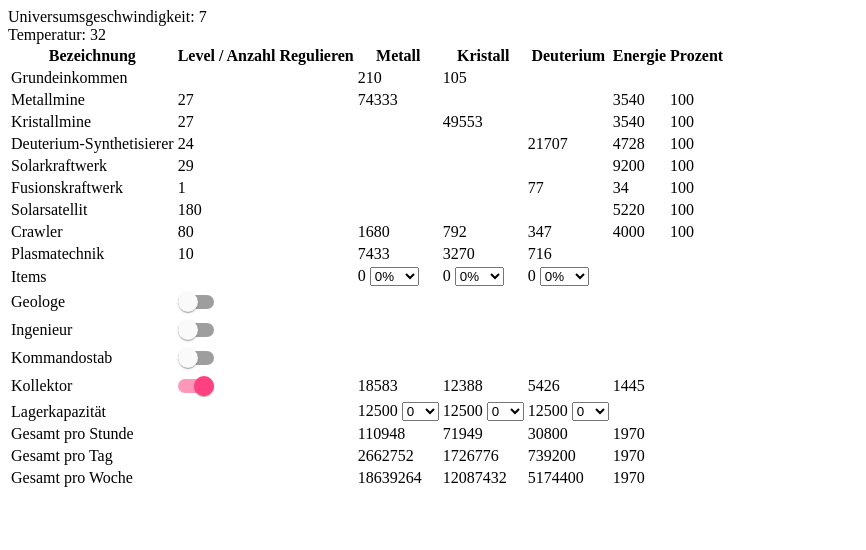
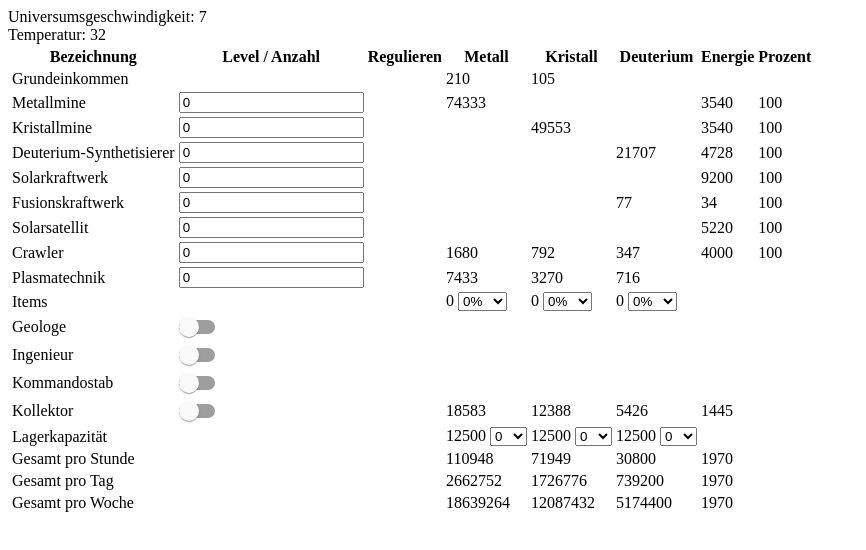
Before and after one commit to Daddelbob/ogame_calculator, an Angular app: page / in a window 1280 px wide. Shown: the top 550 px of the page, without its empty margins (0-866 px from the left). Built offline with nearby package versions, Linux system fonts and the light colour scheme.

Commit message:
feat(reactive form): replace form with reactive form

```diff
--- a/src/app/app.component.html
+++ b/src/app/app.component.html
@@ -1,5 +1,7 @@
 <div>Universumsgeschwindigkeit: {{ universeSpeed }}</div>
 <div>Temperatur: {{ temperature }}</div>
+<td class="example-form">
+  <form [formGroup]="resourceForm">
     <table>
       <tr>
         <th>Bezeichnung</th>
@@ -23,7 +25,9 @@
       </tr>
       <tr>
         <td>Metallmine</td>
-    <td>{{ metalMineLvl }}</td>
+        <td>
+          <input type="number" formControlName="metalMineLvlControl" />
+        </td>
         <td></td>
         <td>{{ metalMineProd }}</td>
         <td></td>
@@ -33,7 +37,7 @@
       </tr>
       <tr>
         <td>Kristallmine</td>
-    <td>{{ crystalMineLvl }}</td>
+        <td><input type="number" formControlName="crystalMineLvlControl" /></td>
         <td></td>
         <td></td>
         <td>{{ crystalMineProd }}</td>
@@ -43,7 +47,7 @@
       </tr>
       <tr>
         <td>Deuterium-Synthetisierer</td>
-    <td>{{ deuteriumSynthesizerLvl }}</td>
+        <td><input type="number" formControlName="crystalMineLvlControl" /></td>
         <td></td>
         <td></td>
         <td></td>
@@ -53,7 +57,7 @@
       </tr>
       <tr>
         <td>Solarkraftwerk</td>
-    <td>{{ solarPlantLvl }}</td>
+        <td><input type="number" formControlName="solarPlantLvlControl" /></td>
         <td></td>
         <td></td>
         <td></td>
@@ -63,7 +67,9 @@
       </tr>
       <tr>
         <td>Fusionskraftwerk</td>
-    <td>{{ fusionReactorLvl }}</td>
+        <td>
+          <input type="number" formControlName="fusionReactorLvlControl" />
+        </td>
         <td></td>
         <td></td>
         <td></td>
@@ -73,7 +79,9 @@
       </tr>
       <tr>
         <td>Solarsatellit</td>
-    <td>{{ solarSatellites }}</td>
+        <td>
+          <input type="number" formControlName="solarSatellitesAmountControl" />
+        </td>
         <td></td>
         <td></td>
         <td></td>
@@ -83,7 +91,9 @@
       </tr>
       <tr>
         <td>Crawler</td>
-    <td>{{ crawlers }}</td>
+        <td>
+          <input type="number" formControlName="crawlersAmountControl" />
+        </td>
         <td></td>
         <td>{{ crawlersMetalProd }}</td>
         <td>{{ crawlersCrystalProd }}</td>
@@ -93,7 +103,9 @@
       </tr>
       <tr>
         <td>Plasmatechnik</td>
-    <td>{{ plasmaTechnology }}</td>
+        <td>
+          <input type="number" formControlName="plasmaTechnologyLvlControl" />
+        </td>
         <td></td>
         <td>{{ plasmaTechnologyMetalProd }}</td>
         <td>{{ plasmaTechnologyCrystalProd }}</td>
@@ -107,8 +119,8 @@
         <td></td>
         <td>
           {{ itemMetalProd }}
-      <select [(ngModel)]="selectedItemMetal" (ngModelChange)="calculateStats()"
-        ><option [ngValue]="0">0%</option>
+          <select type="number" formControlName="selectedItemMetalControl"
+            ><option [ngValue]="0" selected="selected">0%</option>
             <option [ngValue]="10">10%</option>
             <option [ngValue]="20">20%</option>
             <option [ngValue]="30">30%</option></select
@@ -116,10 +128,8 @@
         </td>
         <td>
           {{ itemCrystalProd }}
-      <select
-        [(ngModel)]="selectedItemCrystal"
-        (ngModelChange)="calculateStats()"
-        ><option [ngValue]="0">0%</option>
+          <select type="number" formControlName="selectedItemCrystalControl"
+            ><option [ngValue]="0" selected="selected">0%</option>
             <option [ngValue]="10">10%</option>
             <option [ngValue]="20">20%</option>
             <option [ngValue]="30">30%</option></select
@@ -127,10 +137,8 @@
         </td>
         <td>
           {{ itemDeuteroiumProd }}
-      <select
-        [(ngModel)]="selectedItemDeuterium"
-        (ngModelChange)="calculateStats()"
-        ><option [ngValue]="0">0%</option>
+          <select type="number" formControlName="selectedItemDeuteriumControl"
+            ><option [ngValue]="0" selected="selected">0%</option>
             <option [ngValue]="10">10%</option>
             <option [ngValue]="20">20%</option>
             <option [ngValue]="30">30%</option></select
@@ -142,7 +150,9 @@
       <tr>
         <td>Geologe</td>
         <td>
-      <mat-slide-toggle [(ngModel)]="hasGeologist"></mat-slide-toggle>
+          <mat-slide-toggle
+            formControlName="hasGeologistControl"
+          ></mat-slide-toggle>
         </td>
         <td></td>
         <td>{{ hasGeologist ? geologistMetalProd : "" }}</td>
@@ -153,7 +163,11 @@
       </tr>
       <tr>
         <td>Ingenieur</td>
-    <td><mat-slide-toggle [(ngModel)]="hasEngineer"></mat-slide-toggle></td>
+        <td>
+          <mat-slide-toggle
+            formControlName="hasEngineerControl"
+          ></mat-slide-toggle>
+        </td>
         <td></td>
         <td></td>
         <td></td>
@@ -163,7 +177,11 @@
       </tr>
       <tr>
         <td>Kommandostab</td>
-    <td><mat-slide-toggle [(ngModel)]="hasCommando"></mat-slide-toggle></td>
+        <td>
+          <mat-slide-toggle
+            formControlName="hasCommandoControl"
+          ></mat-slide-toggle>
+        </td>
         <td></td>
         <td>{{ hasCommando ? commandoMetalProd : "" }}</td>
         <td>{{ hasCommando ? commandoCrystalProd : "" }}</td>
@@ -173,7 +191,11 @@
       </tr>
       <tr>
         <td>Kollektor</td>
-    <td><mat-slide-toggle [(ngModel)]="isCollector"></mat-slide-toggle></td>
+        <td>
+          <mat-slide-toggle
+            formControlName="isCollectorControl"
+          ></mat-slide-toggle>
+        </td>
         <td></td>
         <td>{{ isCollector ? collectorMetalProd : "" }}</td>
         <td>{{ isCollector ? collectorCrystalProd : "" }}</td>
@@ -187,29 +209,32 @@
         <td></td>
         <td>
           {{ metalDepotCapacity }}
-      <select [(ngModel)]="metalDepotLvl" (ngModelChange)="calculateStats()">
-        <option *ngFor="let item of arraySize25; let i = index" [ngValue]="i">{{
-          i
-        }}</option>
+          <select>
+            <option
+              *ngFor="let item of arraySize25; let i = index"
+              [ngValue]="i"
+              >{{ i }}</option
+            >
           </select>
         </td>
         <td>
           {{ crstalDepotCapacity }}
-      <select [(ngModel)]="crstalDepotLvl" (ngModelChange)="calculateStats()">
-        <option *ngFor="let item of arraySize25; let i = index" [ngValue]="i">{{
-          i
-        }}</option>
+          <select>
+            <option
+              *ngFor="let item of arraySize25; let i = index"
+              [ngValue]="i"
+              >{{ i }}</option
+            >
           </select>
         </td>
         <td>
           {{ deuteriumDepotCapacity }}
-      <select
-        [(ngModel)]="deuteriumDepotLvl"
-        (ngModelChange)="calculateStats()"
+          <select>
+            <option
+              *ngFor="let item of arraySize25; let i = index"
+              [ngValue]="i"
+              >{{ i }}</option
             >
-        <option *ngFor="let item of arraySize25; let i = index" [ngValue]="i">{{
-          i
-        }}</option>
           </select>
         </td>
         <td></td>
@@ -246,3 +271,5 @@
         <td></td>
       </tr>
     </table>
+  </form>
+</td>
--- a/src/app/app.component.ts
+++ b/src/app/app.component.ts
@@ -8,6 +8,7 @@ import { SolarSatellite } from "./utility/solarSatellite";
 import { Crawler } from "./utility/crawler";
 import { Officers } from "./utility/officers";
 import { ResourceDepot } from "./utility/resourceDepot";
+import { FormGroup, FormControl, FormBuilder } from "@angular/forms";
 
 @Component({
   selector: "ogc-root",
@@ -27,8 +28,8 @@ export class AppComponent implements OnInit, OnChanges {
   public hasEngineer: boolean = false;
   public engineerFactorEnergy: number = 10;
   public hasCommando: boolean = false;
-  public plasmaTechnology: number = 10;
-  public energyTechnology: number = 9;
+  public plasmaTechnologyLvl: number = 10;
+  public energyTechnologyLvl: number = 9;
   public arraySize25: number[] = Array.from(
     new Array(25),
     (val, index) => index
@@ -90,7 +91,7 @@ export class AppComponent implements OnInit, OnChanges {
   public fusionReactorLvl: number = 1;
   public fusionReactorPercentage: number = 100;
   public fusionReactorEnergyProd: number =
-    FusionReactor.production(this.fusionReactorLvl, this.energyTechnology) *
+    FusionReactor.production(this.fusionReactorLvl, this.energyTechnologyLvl) *
     (this.fusionReactorPercentage / 100);
   public fusionReactorDeuteriumConsumtion: number =
     FusionReactor.deuteriumConsumption(this.fusionReactorLvl) *
@@ -98,45 +99,47 @@ export class AppComponent implements OnInit, OnChanges {
     this.universeSpeed;
 
   // Solar Satellites Variables
-  public solarSatellites: number = 180;
+  public solarSatellitesAmount: number = 180;
   public solarSatellitesPercentage: number = 100;
   public solarSatellitesEnergyProd: number =
     SolarSatellite.production(this.temperature) *
-    this.solarSatellites *
+    this.solarSatellitesAmount *
     (this.solarSatellitesPercentage / 100);
 
   // Crawler Variables
-  public crawlers: number = 80;
+  public crawlersAmount: number = 80;
   public crawlersPercentage: number = 100;
   public crawlersMetalProd: number =
     Math.floor(this.metalMineProd * Crawler.metalProdFactor) *
     (this.isCollector ? 1 + Officers.collectorCrawlerProdFactor : 1) *
-    this.crawlers *
+    this.crawlersAmount *
     (this.crawlersPercentage / 100);
   public crawlersCrystalProd: number =
     Math.floor(
-      this.crystalMineProd * Crawler.crystalProdFactor * this.crawlers
+      this.crystalMineProd * Crawler.crystalProdFactor * this.crawlersAmount
     ) *
     (this.crawlersPercentage / 100);
   public crawlersDeuteriumProd: number =
     Math.floor(
       this.deuteriumSynthesizerProd *
         Crawler.deuteriumProdFactor *
-        this.crawlers
+        this.crawlersAmount
     ) *
     (this.crawlersPercentage / 100);
   public crawlersEnergyConsumtion: number =
-    this.crawlers * Crawler.energyConsumtion * (this.crawlersPercentage / 100);
+    this.crawlersAmount *
+    Crawler.energyConsumtion *
+    (this.crawlersPercentage / 100);
 
   //Plasma Technology Variables
   public plasmaTechnologyMetalProd: number = Math.floor(
-    this.metalMineProd * this.plasmaTechnology * 0.01
+    this.metalMineProd * this.plasmaTechnologyLvl * 0.01
   );
   public plasmaTechnologyCrystalProd: number = Math.floor(
-    this.crystalMineProd * this.plasmaTechnology * 0.0066
+    this.crystalMineProd * this.plasmaTechnologyLvl * 0.0066
   );
   public plasmaTechnologyDeuteriumProd: number = Math.floor(
-    this.deuteriumSynthesizerProd * this.plasmaTechnology * 0.0033
+    this.deuteriumSynthesizerProd * this.plasmaTechnologyLvl * 0.0033
   );
 
   // Items Variables
@@ -218,7 +221,39 @@ export class AppComponent implements OnInit, OnChanges {
   public totalDeuteriumProd: number = 0;
   public totalEnergyProd: number = 0;
 
-  constructor() {}
+  // Resources Form to interact with
+  public resourceForm: FormGroup;
+
+  constructor(private formBuilder: FormBuilder) {
+    this.reloadForm();
+
+    this.resourceForm.valueChanges.subscribe(changes => {
+      console.log(changes);
+      this.calculateStats();
+    });
+  }
+
+  reloadForm() {
+    this.resourceForm = this.formBuilder.group({
+      metalMineLvlControl: 0,
+      crystalMineLvlControl: 0,
+      deuteriumSynthesizerLvlControl: 0,
+      solarPlantLvlControl: 0,
+      fusionReactorLvlControl: 0,
+      solarSatellitesAmountControl: 0,
+      crawlersAmountControl: 0,
+      plasmaTechnologyLvlControl: 0,
+      // items
+      selectedItemMetalControl: 0,
+      selectedItemCrystalControl: 0,
+      selectedItemDeuteriumControl: 0,
+      // bonuses
+      hasGeologistControl: false,
+      hasEngineerControl: false,
+      hasCommandoControl: false,
+      isCollectorControl: false
+    });
+  }
 
   ngOnInit() {
     console.log("init");
@@ -226,7 +261,7 @@ export class AppComponent implements OnInit, OnChanges {
   }
 
   ngOnChanges(changes: SimpleChanges): void {
-    console.log("change");
+    console.log("change", changes);
     // this.calculateStats();
   }
 
@@ -320,7 +355,7 @@ export class AppComponent implements OnInit, OnChanges {
           (this.metalItem / 100) +
           this.baseIncomeMetal
       ) *
-        (100 + 1 * this.plasmaTechnology)) /
+        (100 + 1 * this.plasmaTechnologyLvl)) /
         100) *
       this.universeSpeed
     );
@@ -350,7 +385,7 @@ export class AppComponent implements OnInit, OnChanges {
     console.log(arr);
     console.log(removed);
     for (let i = 1; i < arr.length / 3; i++) {
-      arr.splice(i * 3 + i - 1, 0, '.');
+      arr.splice(i * 3 + i - 1, 0, ".");
     }
     arr.pop();
     console.log(arr);
```
Also changed, not shown: src/app/custom-material/custom-material.module.ts (+10 -3 lines). Lines whose indentation alone changed are shown as unchanged.
